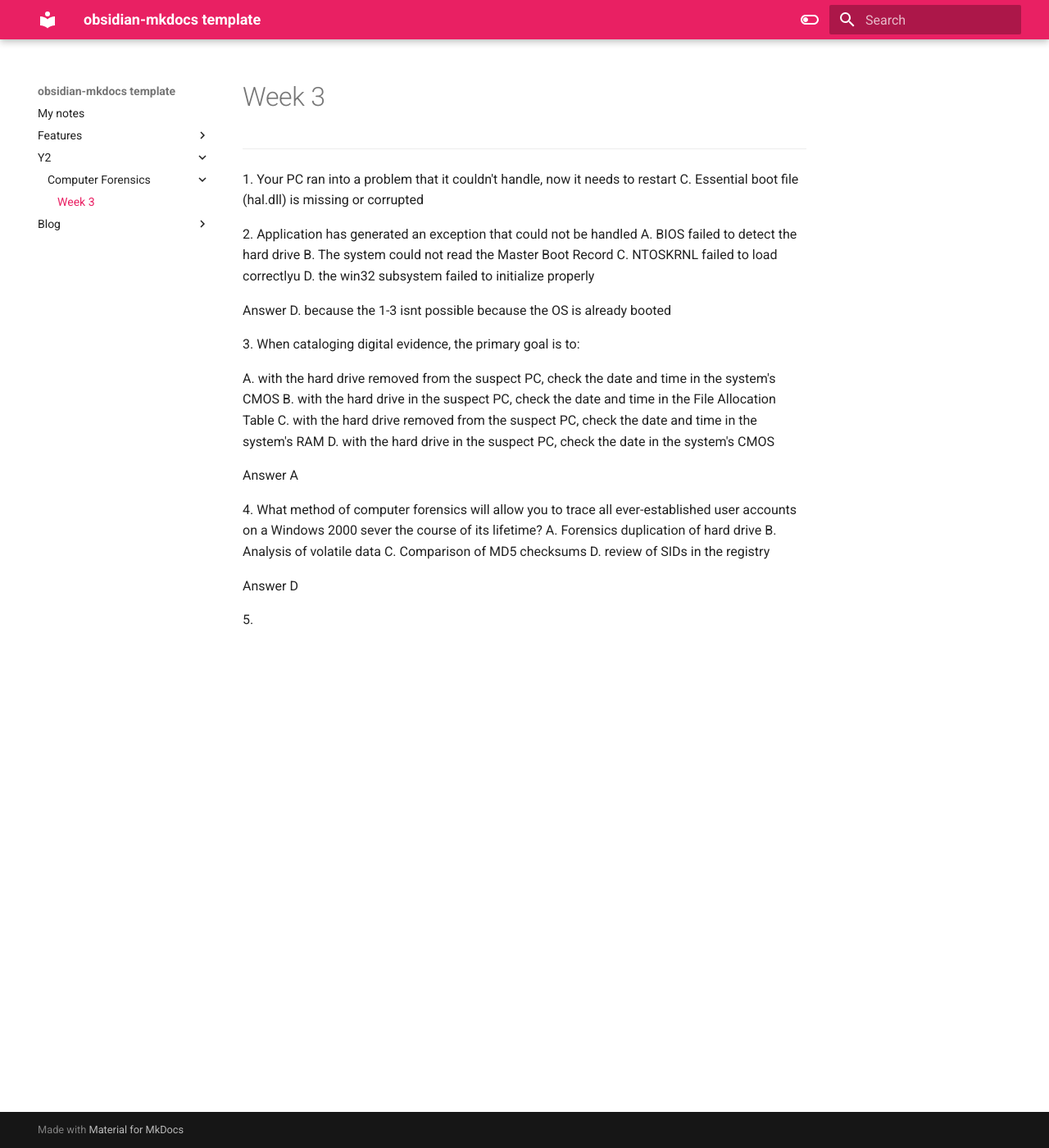
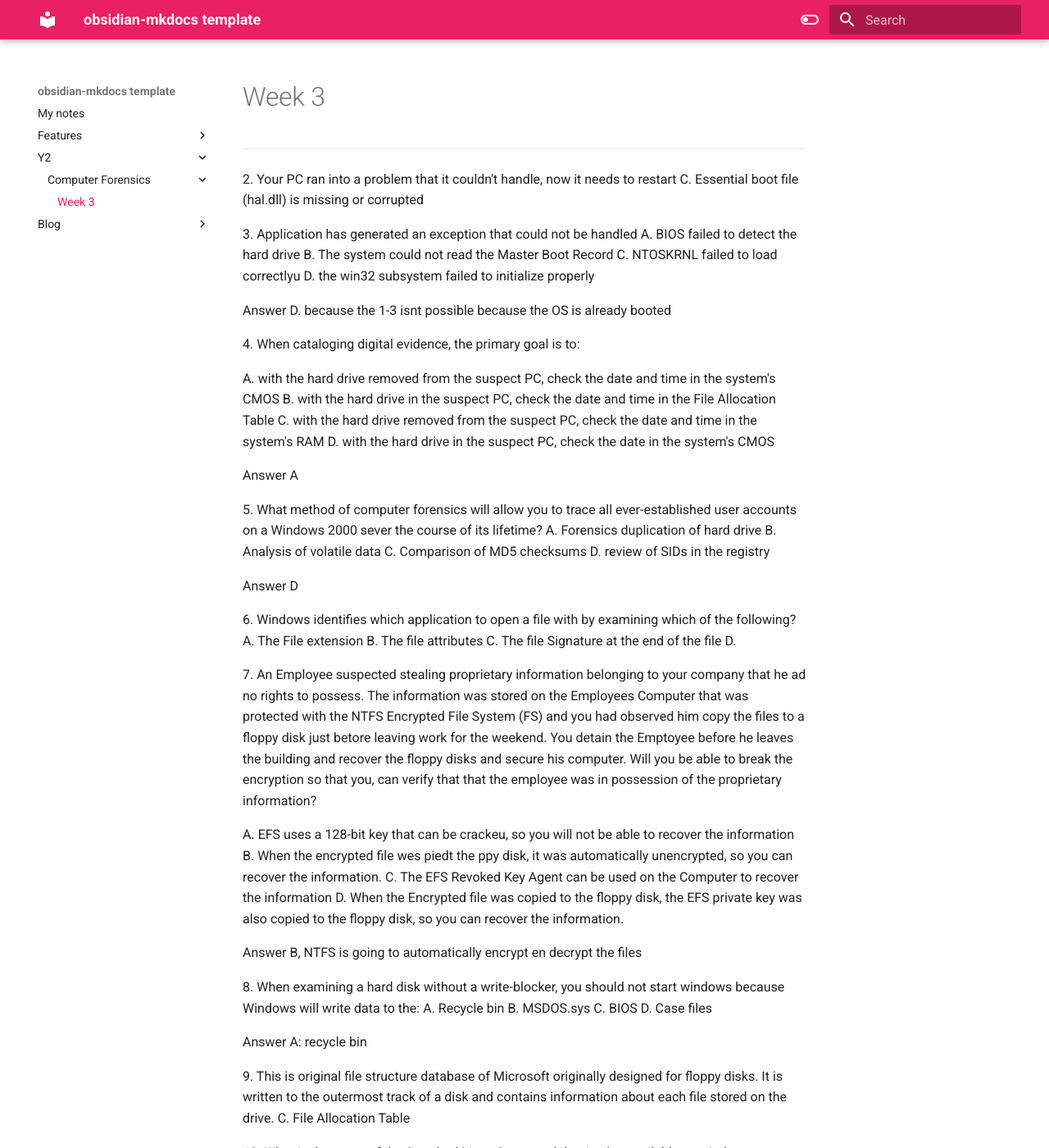
Before and after one commit to HolyStaff/Notes, an MkDocs documentation site: the page built from docs/Y2/Computer Forensics/Week 3.md, in a window 1280 px wide and 1400 px high. Shown: the whole window at 82% size. Built offline with MkDocs 1.6.1 and Material for MkDocs 9.7.7, drawn with Linux system fonts in a browser that asks for light colours; some of the changed text lies outside the part shown.

Commit message:
vault backup: 2025-05-13 11:04:57

```diff
--- a/docs/Y2/Computer Forensics/Week 3.md
+++ b/docs/Y2/Computer Forensics/Week 3.md
@@ -1,10 +1,10 @@
 
 - --
-1.
+2.
 Your PC ran into a problem that it couldn't handle, now it needs to restart
 C. Essential boot file (hal.dll) is missing or corrupted
 
-2.
+3.
 Application has generated an exception that could not be handled
 A. BIOS failed to detect the hard drive
 B. The system could not read the Master Boot Record
@@ -32,4 +32,39 @@ D. review of SIDs in the registry
 
 Answer D
 
-5.
+6.
+Windows identifies which application to open a file with by examining which of the following?
+A. The File extension
+B. The file attributes
+C. The file Signature at the end of the file
+D.
+
+7.
+An Employee suspected stealing proprietary information belonging to your company that he ad no rights to possess. The information was stored on the Employees Computer that was protected with the NTFS Encrypted File System (FS) and you had observed him copy the files to a floppy disk just betore leaving work for the weekend. You detain the Emptoyee before he leaves the building and recover the floppy disks and secure his computer. Will you be able to break the encryption so that you, can verify that that the employee was in possession of the proprietary information?
+
+A. EFS uses a 128-bit key that can be crackeu, so you will not be able to recover the information
+B. When the encrypted file wes piedt the ppy disk, it was automatically unencrypted, so you can recover the information.
+C. The EFS Revoked Key Agent can be used on the Computer to recover the information
+D. When the Encrypted file was copied to the floppy disk, the EFS private key was also copied to the floppy disk, so you can recover the information.
+
+Answer B, NTFS is going to automatically encrypt en decrypt the files
+
+8.
+When examining a hard disk without a write-blocker, you should not start windows because Windows will write data to the:
+A. Recycle bin
+B. MSDOS.sys
+C. BIOS
+D. Case files
+
+Answer A: recycle bin
+
+9.
+This is original file structure database of Microsoft originally designed for floppy disks. It is written to the outermost track of a disk and contains information about each file stored on the drive.
+C. File Allocation Table
+
+10.
+What is the name of the Standard Linux Command that is also available as windows application that can be used to create bit- stream images?
+A. mcopy
+B. image
+C. MD5
+D. dd
```
Also changed, not shown: other parts of docs/Y2/Computer Forensics/Week 3.md (+2 -2 lines).
